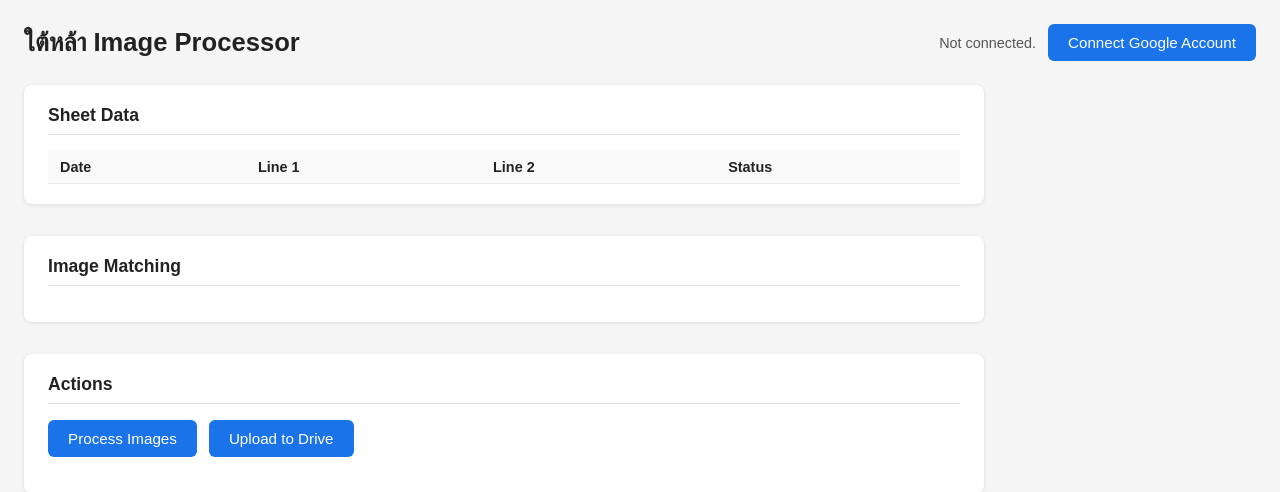
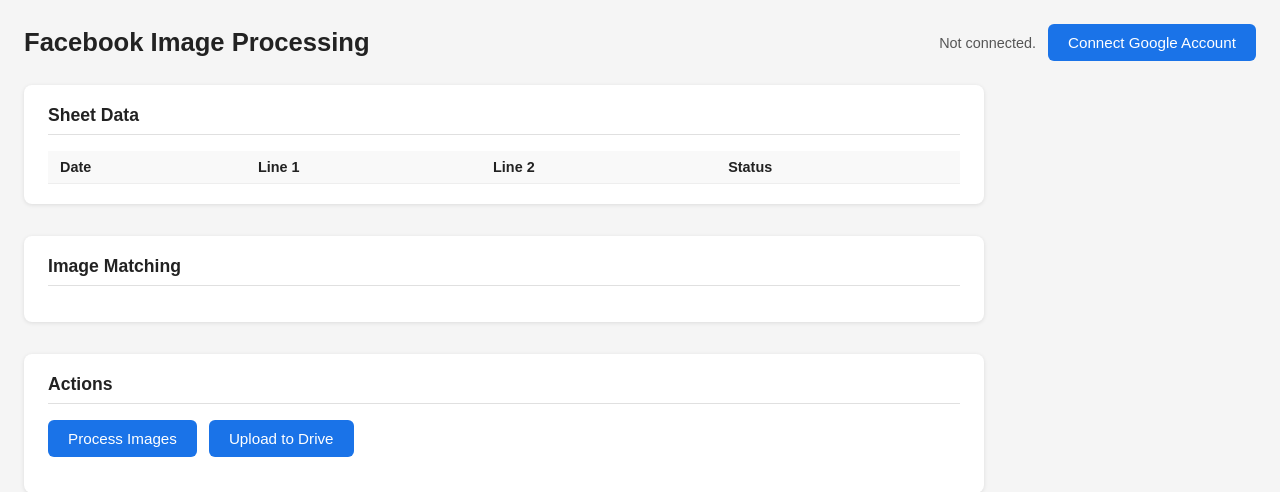
Before and after one commit to ampwang/yuroflow, a Flask app: page / in a window 1280 px wide. Shown: the top 492 px of the page. Run offline with Flask 3, Linux system fonts and the light colour scheme; lists and menus that the app fills with data are empty.

Commit message:
chore: rename UI title to Facebook Image Processing
Remove page-specific name from UI and CLAUDE.md to keep the app generic.

Co-Authored-By: Claude Sonnet 4.6 <noreply@anthropic.com>

```diff
--- a/templates/index.html
+++ b/templates/index.html
@@ -3,12 +3,12 @@
 <head>
   <meta charset="UTF-8" />
   <meta name="viewport" content="width=device-width, initial-scale=1.0" />
-  <title>ใต้หล้า Image Processor</title>
+  <title>Facebook Image Processing</title>
   <link rel="stylesheet" href="/static/style.css" />
 </head>
 <body>
   <header>
-    <h1>ใต้หล้า Image Processor</h1>
+    <h1>Facebook Image Processing</h1>
     <div id="auth-bar">
       <span id="auth-status">Checking auth…</span>
       <button id="auth-btn" style="display:none">Connect Google Account</button>
```
Also changed, not shown: CLAUDE.md (+3 -3 lines).
